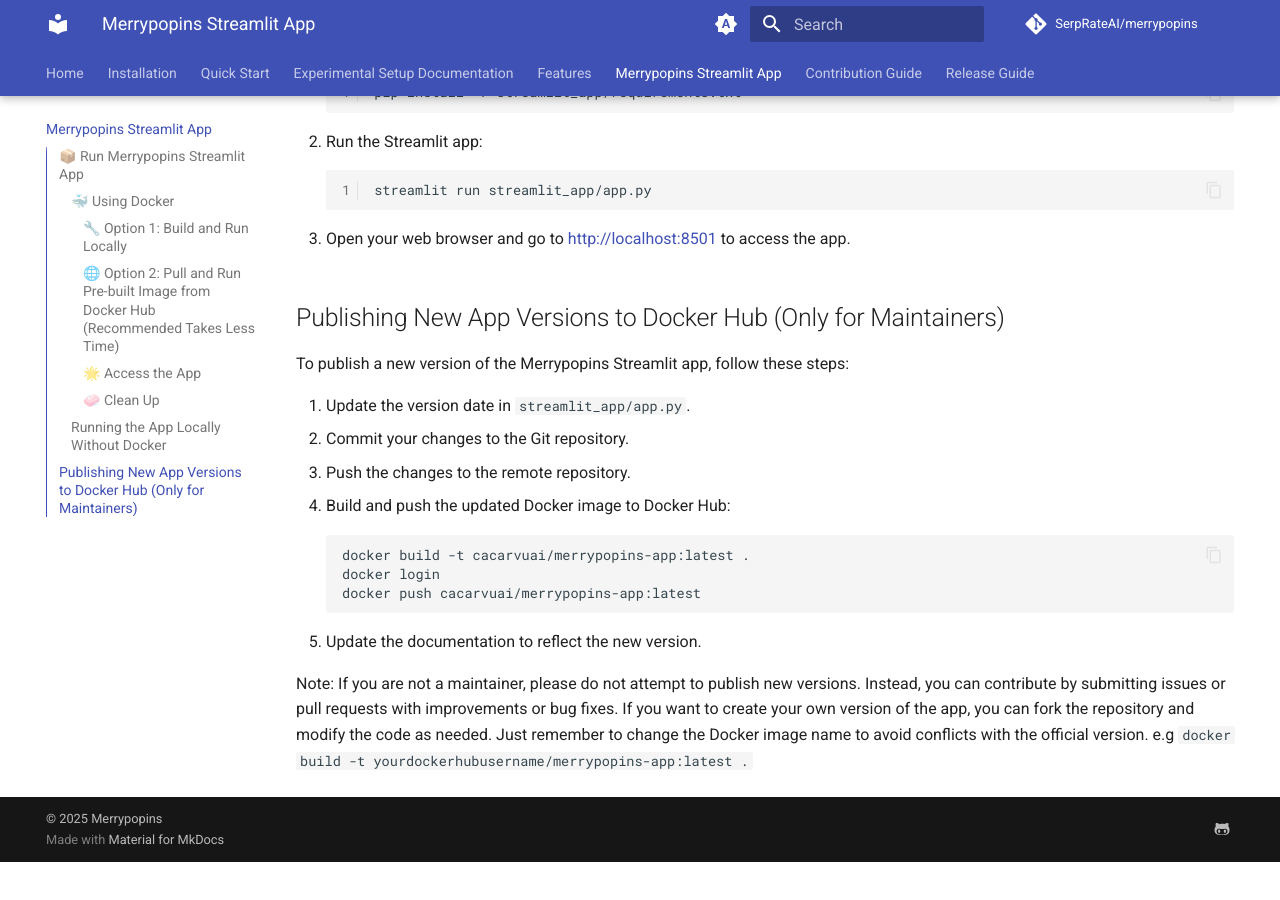
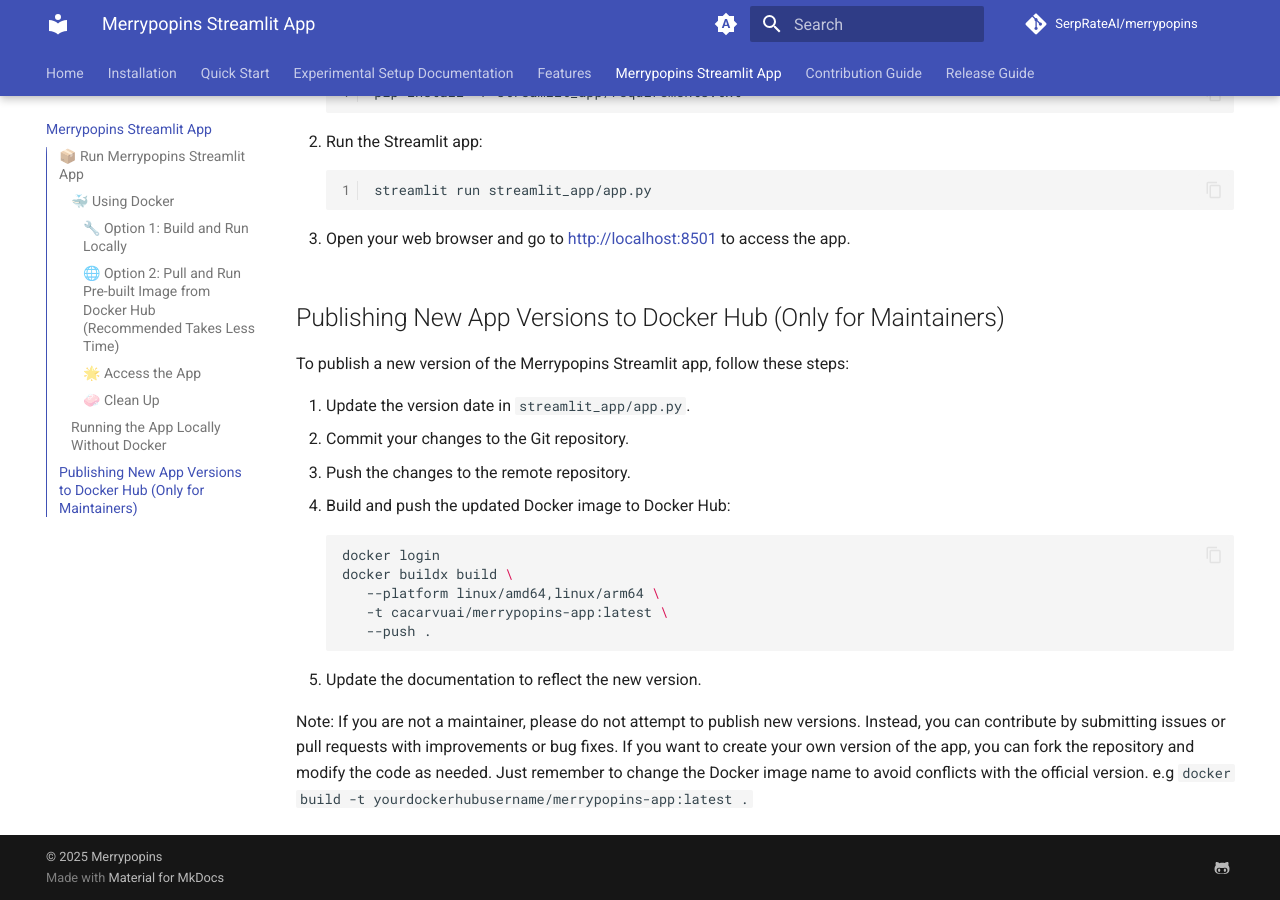
Before and after one commit to SerpRateAI/merrypopins, an MkDocs documentation site: the page built from docs/streamlit.md, in a window 1280 px wide and 900 px high, scrolled down 1315 px. Built offline with MkDocs 1.6.1 and Material for MkDocs 9.7.7, drawn with Linux system fonts in a browser that asks for light colours; comment, search, counter and statistics services are not loaded; before the commit the page ends 2177 px from its top, so only the background shows below that.

Commit message:
update documention for streamlit and docker

````diff
--- a/docs/streamlit.md
+++ b/docs/streamlit.md
@@ -75,9 +75,11 @@
 3. Push the changes to the remote repository.
 4. Build and push the updated Docker image to Docker Hub:
    ```bash
-   docker build -t cacarvuai/merrypopins-app:latest .
    docker login
-   docker push cacarvuai/merrypopins-app:latest
+   docker buildx build \
+      --platform linux/amd64,linux/arm64 \
+      -t cacarvuai/merrypopins-app:latest \
+      --push .
    ```
 5. Update the documentation to reflect the new version.
 
````
Also changed, not shown: README.md (+4 -2 lines), 1 other file.
